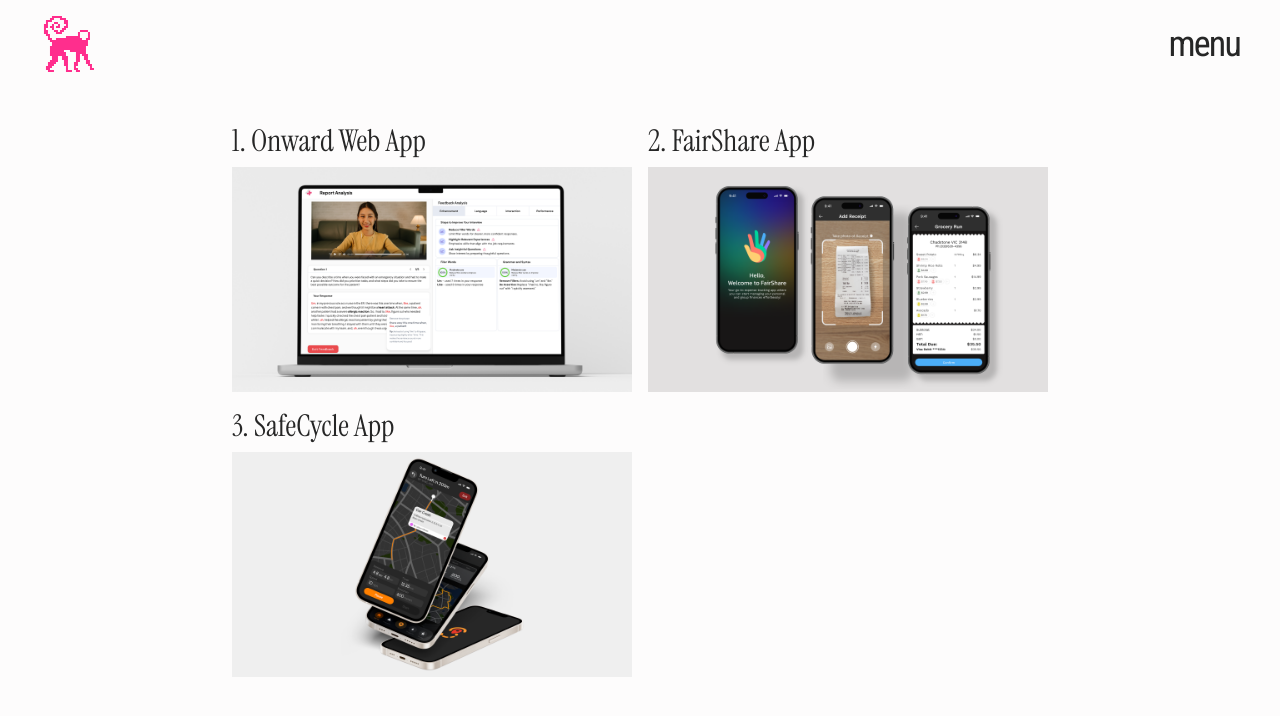
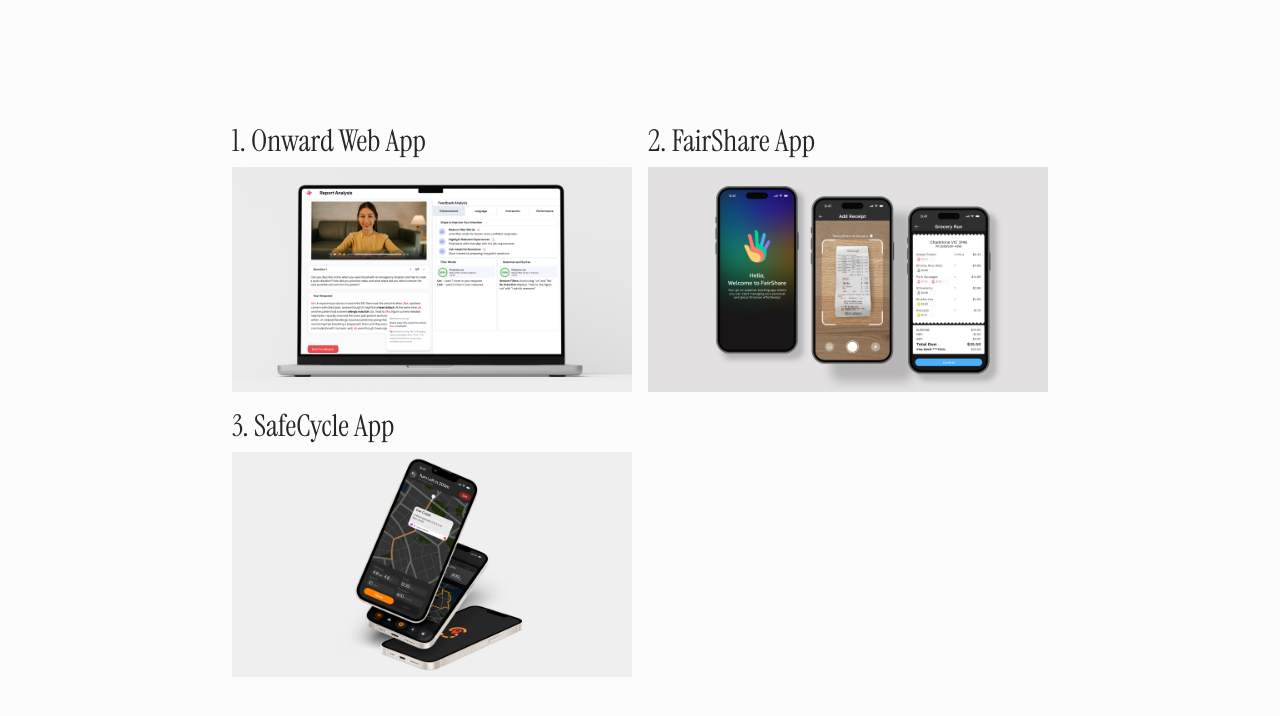
Before and after one commit to neapieroelie/portfolio, a Next.js app: page /projects in a window 1280 px wide. Shown: the top 716 px of the page. Built offline with nearby package versions, Linux system fonts and the light colour scheme.

Commit message:
updating

```diff
--- a/src/app/projects/page.js
+++ b/src/app/projects/page.js
@@ -32,7 +32,7 @@
 
     return (
         <>
-            <div className="w-full h-screen overflow-y-auto">
+            <div className="w-full h-screen overflow-y-auto snap-y snap-mandatory">
                 {/* Header */}
                 {!isFooterVisible && (
                     <div className="fixed top-0 right-0 z-10 w-full">
@@ -41,8 +41,8 @@
                 )}
                 {/* Main Content */}
                 <div className="
-                base: w-full flex z-0 justify-center items-center
-                sm: h-auto
+                base: w-full flex z-0 justify-center items-center snap-start
+                sm: h-full
                 md: md:h-dvh
                 lg: lg:h-dvh">
                     <div className="
@@ -73,9 +73,9 @@
                 </div>
 
                 {/* Footer */}
-                {/* <div ref={footerRef}>
-                    <Footer snapAlign="snap-start" />
-                </div> */}
+                <div ref={footerRef}>
+                    <Footer snapAlign="snap-center" />
+                </div>
             </div>
         </>
     )
```
